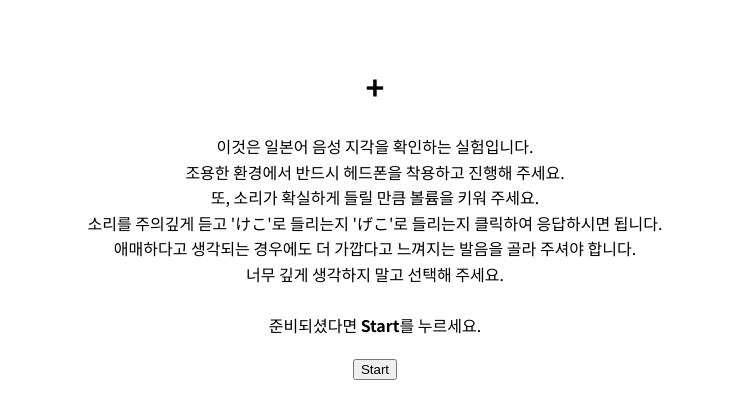
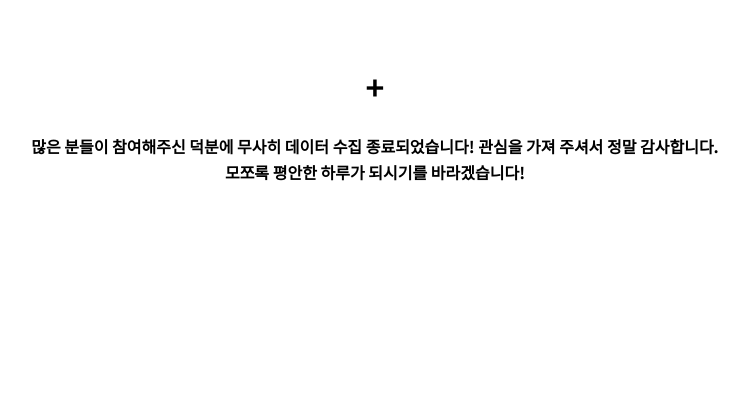
Before and after one commit to MinnKIM-SNU/pilotCFLConly, a plain HTML site: page index.html in a window 1280 px wide. Shown: the whole page, without its empty margins (265-1014 px from the left). Drawn offline with nearby package versions, Linux system fonts and the light colour scheme.

Commit message:
Update index.html

```diff
--- a/index.html
+++ b/index.html
@@ -18,14 +18,12 @@
 <body>
   <h1>+</h1>
 
-  <p id="loading">CSV 로딩 중...</p>
+  <p id="loading">많은 분들이 참여해주신 덕분에 무사히 데이터 수집 종료되었습니다! 관심을 가져 주셔서 정말 감사합니다.<br>모쪼록 평안한 하루가 되시기를 바라겠습니다!</p>
 
   <section id="startArea" class="hidden">
-    <p>이것은 일본어 음성 지각을 확인하는 실험입니다. <br>조용한 환경에서 반드시 헤드폰을 착용하고 진행해 주세요.<br>또, 소리가 확실하게 들릴 만큼 볼륨을 키워 주세요.<br>
-      소리를 주의깊게 듣고 'けこ'로 들리는지 'げこ'로 들리는지 클릭하여 응답하시면 됩니다.<br>애매하다고 생각되는 경우에도 더 가깝다고 느껴지는 발음을 골라 주셔야 합니다.<br>너무 깊게 생각하지 말고 선택해 주세요.<br>
-      <br>준비되셨다면 <strong>Start</strong>를 누르세요.</p>
-    <button id="startBtn" disabled>Start</button>
+    <p>많은 분들이 참여해주신 덕분에 무사히 데이터 수집 종료되었습니다! 관심을 가져 주셔서 정말 감사합니다.<br>모쪼록 평안한 하루가 되시기를 바라겠습니다!</p>
   </section>
+
 
   <section id="phaseArea" class="hidden">
     <p id="phaseMsg"></p>
```
